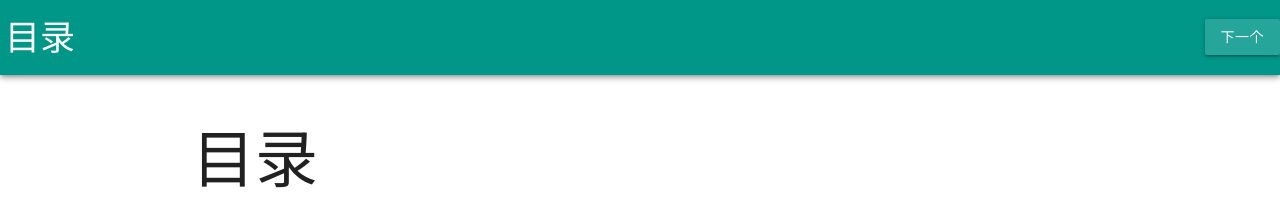
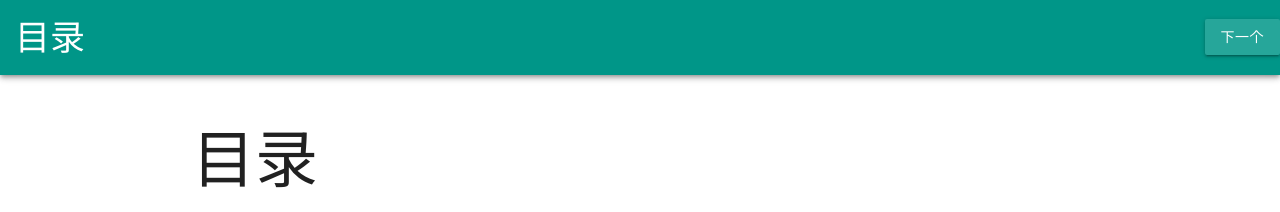
Before and after one commit to pkuschool/intro, a Jekyll site: the page built from pages.md, in a window 1280 px wide. Shown: the top 212 px of the page. Built offline with Jekyll 4.4.1, drawn with Linux system fonts in a browser that asks for light colours; nearby versions of some CDN libraries; our own code applies the rules of GitHub Pages for plain Markdown files.

Commit message:
gather across title

```diff
--- a/_layouts/default.html
+++ b/_layouts/default.html
@@ -12,7 +12,7 @@
 <body>
     <div class=" teal white-text z-depth-2">
         <nav class=" container teal z-depth-0" style="width: 100%;height: 75px;padding-top: 5px">
-            <span style="font-size: 35px;margin-left: 5px">{{ page.title }}</span>
+            <span style="font-size: 35px;margin-left: 15px;font-weight: lighter">{{ page.title }}</span>
             <span class="flow-text hide-on-small" style="font-size: 16px;margin-left: 5px;">{{ page.description }}</span>
             <a href="./{{page.next}}" class="btn right hide-on-small" style="margin-top: 14px"><!-- <i class="material-icons">right-arrow</i> -->下一个</a>
         </nav>
```
